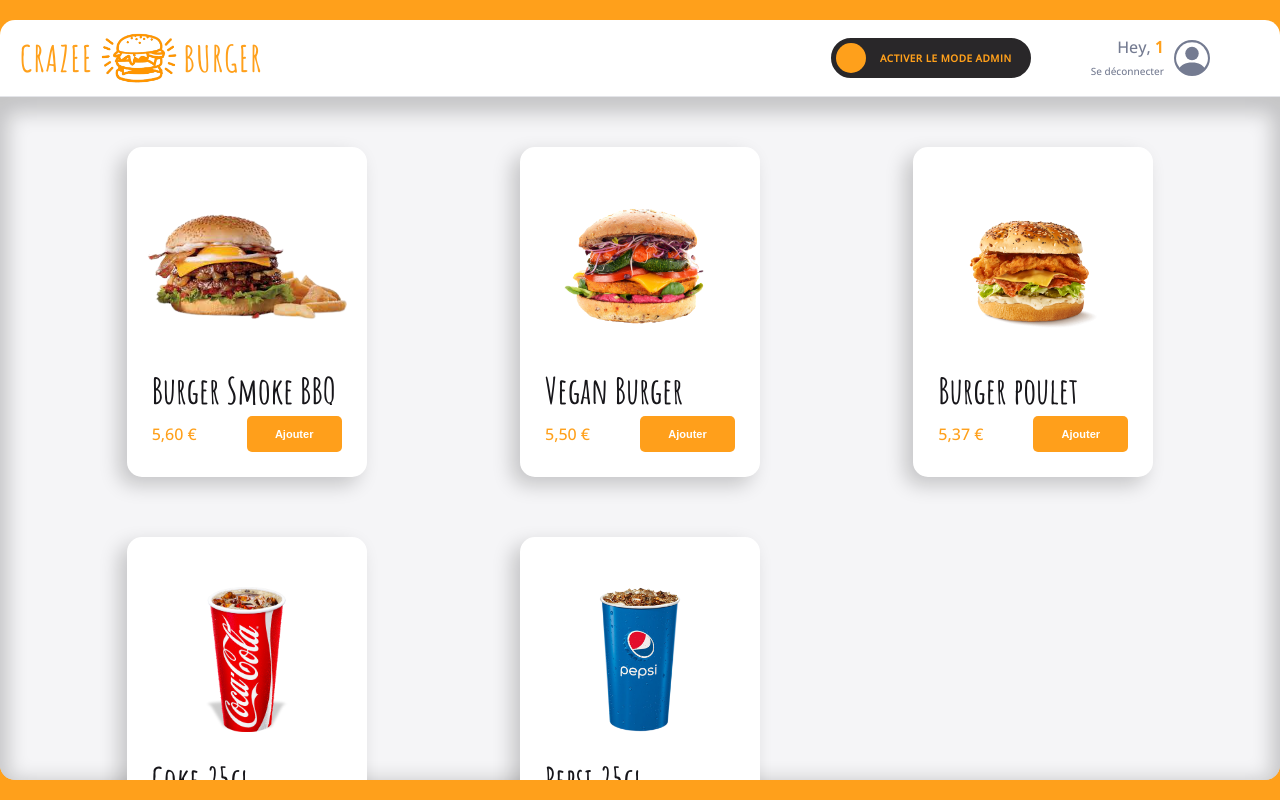
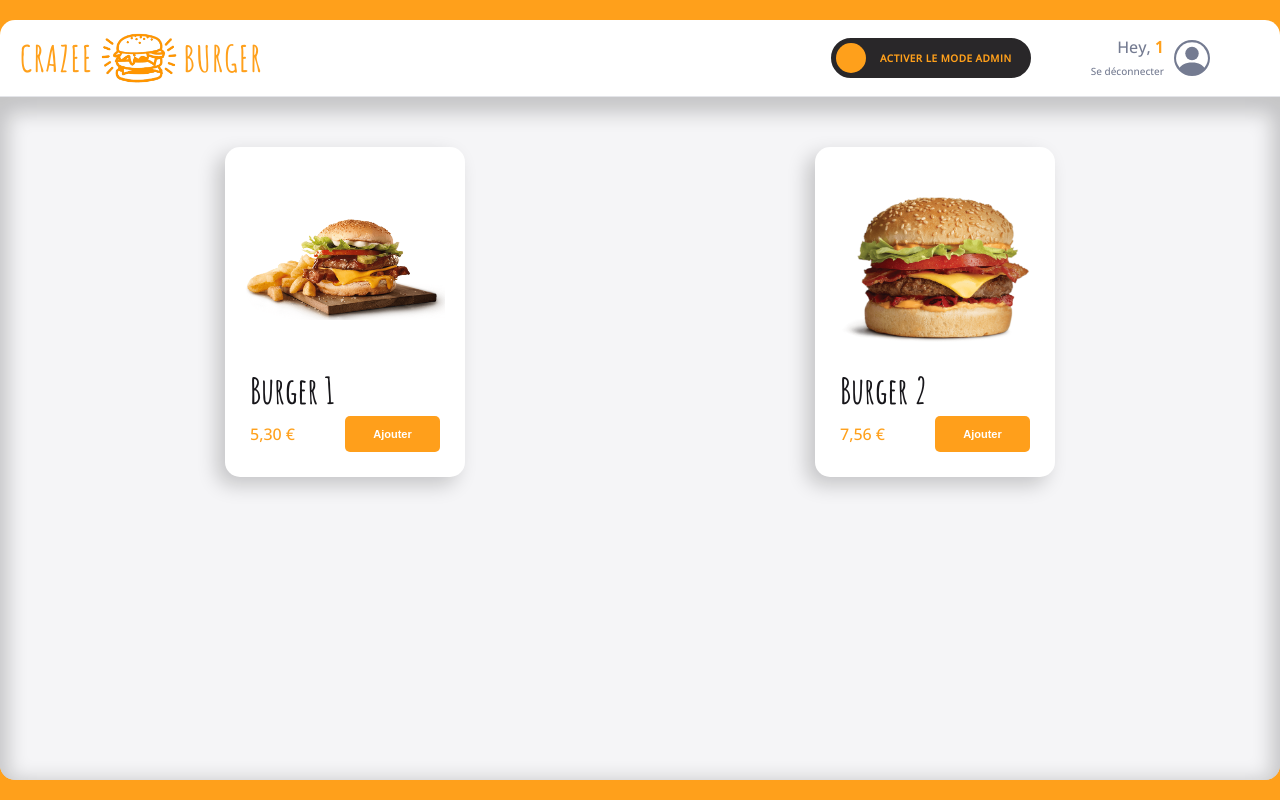
Before and after one commit to Nyzuro/crazee-burger, a React (Vite) app: page /order/1 in a window 1280 px wide. Built offline with nearby package versions, Linux system fonts and the light colour scheme.

Commit message:
✨ F08: ORDER > MENU > Add resetMenu and create EmptyMenuClient and EmptyMenuAdmin

```diff
--- a/src/components/pages/order/Main/Main.jsx
+++ b/src/components/pages/order/Main/Main.jsx
@@ -3,7 +3,7 @@ import styled from "styled-components";
 import OrderContext from "../../../../context/OrderContext";
 import { theme } from "../../../../theme";
 import Admin from "./Admin/Admin";
-import Menu from "./Menu";
+import Menu from "./Menu/Menu";
 
 export default function Main() {
 	const { isModeAdmin } = useContext(OrderContext);
--- a/src/components/pages/order/Main/Menu.jsx
+++ /dev/null
@@ -1,88 +0,0 @@
-import { useContext } from "react";
-import styled from "styled-components";
-import OrderContext from "../../../../context/OrderContext";
-import { theme } from "../../../../theme";
-import { formatPrice } from "../../../../utils/maths";
-import Card from "../../../reusable-ui/Card";
-import PrimaryButton from "../../../reusable-ui/PrimaryButton";
-
-export default function Menu() {
-	const { menu, isModeAdmin, handleDelete } = useContext(OrderContext);
-	const IMAGE_BY_DEFAULT = "../../../../../public/images/coming-soon.png";
-
-	return (
-		<MenuStyled>
-			{menu.map(({ id, title, imageSource, price }) => {
-				return (
-					<Card
-						key={id}
-						imageSource={imageSource ? imageSource : IMAGE_BY_DEFAULT}
-						title={title}
-						leftDescription={formatPrice(price)}
-						hasDeleteButton={isModeAdmin}
-						onClick={() => handleDelete(id)}
-					/>
-				);
-			})}
-
-			{menu.length === 0 &&
-				(isModeAdmin ? (
-					<div className="page-without-product">
-						<h1>LE MENU EST VIDE ?</h1>
-						<br />
-						<h2>Cliquez ci-dessous pour le réinitialiser</h2>
-						<br />
-						<PrimaryButton
-							label={"Générer de nouveaux produits"}
-							className="button"
-						/>
-					</div>
-				) : (
-					<div className="page-without-product">
-						<h1>Victime de notre succès ! :D</h1>
-						<br />
-						<h2>De nouvelles recettes sont en cours de préparation.</h2>
-						<br />
-						<h2>À très vite !</h2>
-					</div>
-				))}
-		</MenuStyled>
-	);
-}
-
-const MenuStyled = styled.div`
-	background: ${theme.colors.background_white};
-	box-shadow: ${theme.shadows.strong};
-	display: grid;
-	grid-template-columns: repeat(auto-fit, minmax(300px, 1fr));
-	grid-row-gap: 60px;
-	padding: 50px 50px 150px;
-	justify-items: center;
-	overflow-y: scroll;
-	&::-webkit-scrollbar {
-		display: none;
-	}
-
-	.page-without-product {
-		display: flex;
-		flex-direction: column;
-		align-items: center;
-		justify-content: center;
-
-		font-family: "Amatic SC", sans-serif;
-		font-size: ${theme.fonts.size.P4};
-
-		h1 {
-			color: ${theme.colors.greyBlue};
-			font-weight: ${theme.fonts.weights.bold};
-		}
-
-		h2 {
-			font-weight: ${theme.fonts.weights.regular};
-		}
-
-		button {
-			width: auto;
-		}
-	}
-`;
--- /dev/null
+++ b/src/components/pages/order/Main/Menu/EmptyMenuAdmin.jsx
@@ -0,0 +1,42 @@
+import styled from "styled-components";
+import PrimaryButton from "../../../../reusable-ui/PrimaryButton";
+import { theme } from "../../../../../theme";
+
+export default function EmptyMenuAdmin({ resetMenu }) {
+	return (
+		<EmptyMenuAdminStyled>
+			<h1>LE MENU EST VIDE ?</h1>
+			<br />
+			<h2>Cliquez ci-dessous pour le réinitialiser</h2>
+			<br />
+			<PrimaryButton
+				label={"Générer de nouveaux produits"}
+				className="button"
+				onClick={resetMenu}
+			/>
+		</EmptyMenuAdminStyled>
+	);
+}
+
+const EmptyMenuAdminStyled = styled.div`
+	display: flex;
+	flex-direction: column;
+	align-items: center;
+	justify-content: center;
+
+	font-family: "Amatic SC", sans-serif;
+	font-size: ${theme.fonts.size.P4};
+
+	h1 {
+		color: ${theme.colors.greyBlue};
+		font-weight: ${theme.fonts.weights.bold};
+	}
+
+	h2 {
+		font-weight: ${theme.fonts.weights.regular};
+	}
+
+	button {
+		width: auto;
+	}
+`;
--- /dev/null
+++ b/src/components/pages/order/Main/Menu/EmptyMenuClient.jsx
@@ -0,0 +1,33 @@
+import styled from "styled-components";
+import { theme } from "../../../../../theme";
+
+export default function EmptyMenuClient() {
+	return (
+		<EmptyMenuClientStyled>
+			<h1>Victime de notre succès ! :D</h1>
+			<br />
+			<h2>De nouvelles recettes sont en cours de préparation.</h2>
+			<br />
+			<h2>À très vite !</h2>
+		</EmptyMenuClientStyled>
+	);
+}
+
+const EmptyMenuClientStyled = styled.div`
+	display: flex;
+	flex-direction: column;
+	align-items: center;
+	justify-content: center;
+
+	font-family: "Amatic SC", sans-serif;
+	font-size: ${theme.fonts.size.P4};
+
+	h1 {
+		color: ${theme.colors.greyBlue};
+		font-weight: ${theme.fonts.weights.bold};
+	}
+
+	h2 {
+		font-weight: ${theme.fonts.weights.regular};
+	}
+`;
--- /dev/null
+++ b/src/components/pages/order/Main/Menu/Menu.jsx
@@ -0,0 +1,52 @@
+import { useContext } from "react";
+import styled from "styled-components";
+import OrderContext from "../../../../../context/OrderContext";
+import { theme } from "../../../../../theme";
+import { formatPrice } from "../../../../../utils/maths";
+import Card from "../../../../reusable-ui/Card";
+import EmptyMenuAdmin from "./EmptyMenuAdmin";
+import EmptyMenuClient from "./EmptyMenuClient";
+
+export default function Menu() {
+	const { menu, isModeAdmin, handleDelete, resetMenu } = useContext(OrderContext);
+	const IMAGE_BY_DEFAULT = "../../../../../public/images/coming-soon.png";
+
+	if (menu.length == 0) {
+		return isModeAdmin ? (
+			<EmptyMenuAdmin resetMenu={resetMenu} classname="page-without-product" />
+		) : (
+			<EmptyMenuClient classname="page-without-product" />
+		);
+	}
+
+	return (
+		<MenuStyled>
+			{menu.map(({ id, title, imageSource, price }) => {
+				return (
+					<Card
+						key={id}
+						imageSource={imageSource ? imageSource : IMAGE_BY_DEFAULT}
+						title={title}
+						leftDescription={formatPrice(price)}
+						hasDeleteButton={isModeAdmin}
+						onClick={() => handleDelete(id)}
+					/>
+				);
+			})}
+		</MenuStyled>
+	);
+}
+
+const MenuStyled = styled.div`
+	background: ${theme.colors.background_white};
+	box-shadow: ${theme.shadows.strong};
+	display: grid;
+	grid-template-columns: repeat(auto-fit, minmax(300px, 1fr));
+	grid-row-gap: 60px;
+	padding: 50px 50px 150px;
+	justify-items: center;
+	overflow-y: scroll;
+	&::-webkit-scrollbar {
+		display: none;
+	}
+`;
--- a/src/components/pages/order/OrderPage.jsx
+++ b/src/components/pages/order/OrderPage.jsx
@@ -10,7 +10,7 @@ export default function OrderPage() {
 	const [isModeAdmin, setIsModeAdmin] = useState(false);
 	const [isCollapsed, setIsCollapsed] = useState(false);
 	const [currentTabSelected, setCurrentTabSelected] = useState("add");
-	const [menu, setMenu] = useState(fakeMenu.MEDIUM);
+	const [menu, setMenu] = useState(fakeMenu.SMALL);
 
 	const handleAdd = (newProduct) => {
 		const menuCopy = [...menu];
@@ -28,6 +28,10 @@ export default function OrderPage() {
 		setMenu(updatedMenu);
 	};
 
+	const resetMenu = () => {
+		setMenu(fakeMenu.SMALL);
+	};
+
 	const orderContextValue = {
 		isModeAdmin,
 		setIsModeAdmin,
@@ -39,6 +43,7 @@ export default function OrderPage() {
 		setCurrentTabSelected,
 		handleAdd,
 		handleDelete,
+		resetMenu,
 	};
 
 	return (
--- a/src/components/reusable-ui/PrimaryButton.jsx
+++ b/src/components/reusable-ui/PrimaryButton.jsx
@@ -1,9 +1,9 @@
 import styled from "styled-components";
 import { theme } from "../../theme";
 
-export default function PrimaryButton({ label, Icon, className }) {
+export default function PrimaryButton({ label, Icon, className, onClick }) {
 	return (
-		<PrimaryButtonStyled className={className}>
+		<PrimaryButtonStyled className={className} onClick={onClick}>
 			<span>{label}</span>
 			{Icon && Icon}
 		</PrimaryButtonStyled>
--- a/src/context/OrderContext.jsx
+++ b/src/context/OrderContext.jsx
@@ -15,4 +15,6 @@ export default createContext({
 
 	handleAdd: () => {},
 	handleDelete: () => {},
+
+	resetMenu: () => {},
 });
```
